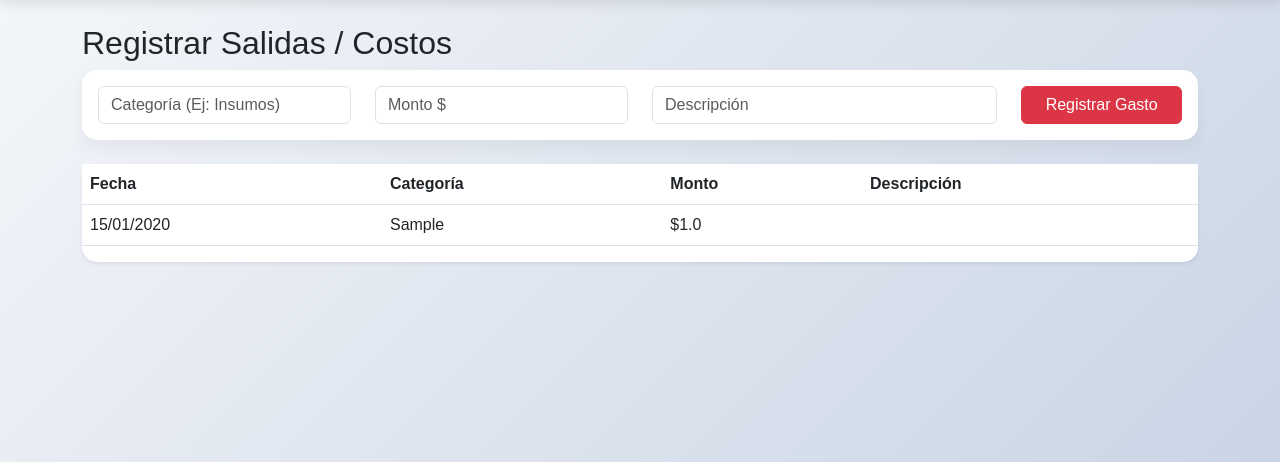
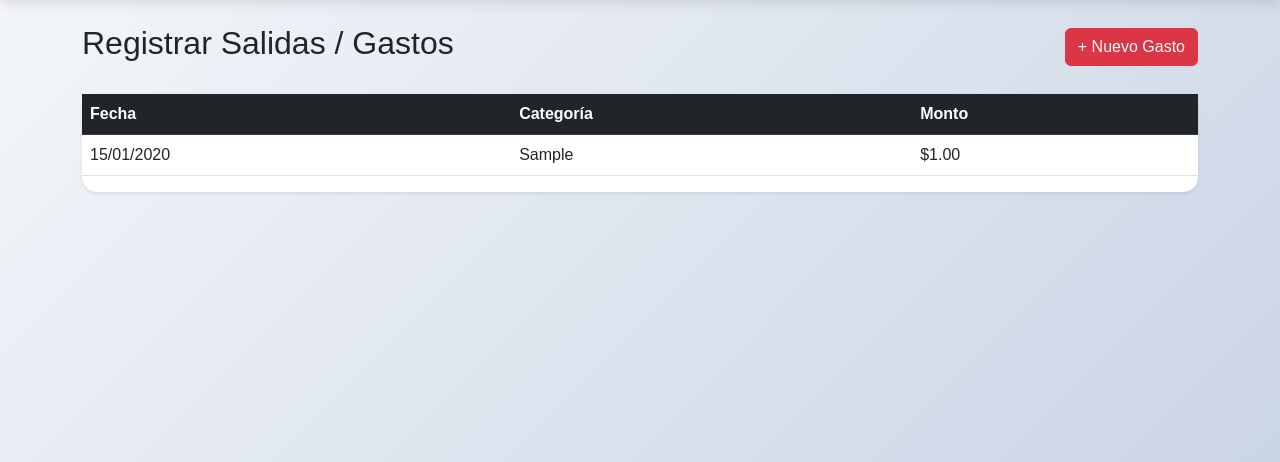
Before and after one commit to matiassoaresdelima-ctrl/Comercio, a Flask app: template templates/salidas.html in a window 1280 px wide. Shown: the part 56-518 px from the top of the page. Run offline with Flask 3, Linux system fonts and the light colour scheme; the template is opened without the code that fills it: values that come from a table or form of the project are taken from there, others are empty; tables that the repository leaves empty hold one stand-in row (values such as "Sample post").

Commit message:
UI: Added missing salidas.html template

```diff
--- a/templates/salidas.html
+++ b/templates/salidas.html
@@ -1,22 +1,46 @@
 
 {% extends 'base.html' %}
 {% block content %}
-<h2>Registrar Salidas / Costos</h2>
-<div class='card card-body mb-4'>
-    <form method='POST'>
-        <div class='row'>
-            <div class='col-md-3'><input type='text' name='categoria' class='form-control' placeholder='Categoría (Ej: Insumos)' required></div>
-            <div class='col-md-3'><input type='number' step='0.01' name='monto' class='form-control' placeholder='Monto $' required></div>
-            <div class='col-md-4'><input type='text' name='descripcion' class='form-control' placeholder='Descripción'></div>
-            <div class='col-md-2'><button type='submit' class='btn btn-danger w-100'>Registrar Gasto</button></div>
-        </div>
-    </form>
+<div class='d-flex justify-content-between align-items-center mb-4'>
+    <h2>Registrar Salidas / Gastos</h2>
+    <button class='btn btn-danger' data-bs-toggle='collapse' data-bs-target='#formSalida'>+ Nuevo Gasto</button>
 </div>
+
+<div class='collapse mb-4' id='formSalida'>
+    <div class='card card-body'>
+        <form method='POST'>
+            <div class='row'>
+                <div class='col-md-5'>
+                    <input type='text' name='categoria' class='form-control' placeholder='Categoría (Ej: Alquiler, Insumos)' required>
+                </div>
+                <div class='col-md-4'>
+                    <input type='number' step='0.01' name='monto' class='form-control' placeholder='Monto $' required>
+                </div>
+                <div class='col-md-3'>
+                    <button type='submit' class='btn btn-danger w-100'>Registrar Gasto</button>
+                </div>
+            </div>
+        </form>
+    </div>
+</div>
+
 <div class='card shadow-sm'>
     <table class='table'>
-        <thead><tr><th>Fecha</th><th>Categoría</th><th>Monto</th><th>Descripción</th></tr></thead>
+        <thead class='table-dark'>
+            <tr>
+                <th>Fecha</th>
+                <th>Categoría</th>
+                <th>Monto</th>
+            </tr>
+        </thead>
         <tbody>
-            {% for e in egresos %}<tr><td>{{ e.fecha.strftime('%d/%m/%Y') }}</td><td>{{ e.categoria }}</td><td>${{ e.monto }}</td><td>{{ e.descripcion }}</td></tr>{% endfor %}
+            {% for e in egresos %}
+            <tr>
+                <td>{{ e.fecha.strftime('%d/%m/%Y') }}</td>
+                <td>{{ e.categoria }}</td>
+                <td>${{ "%.2f"|format(e.monto) }}</td>
+            </tr>
+            {% endfor %}
         </tbody>
     </table>
 </div>
```
